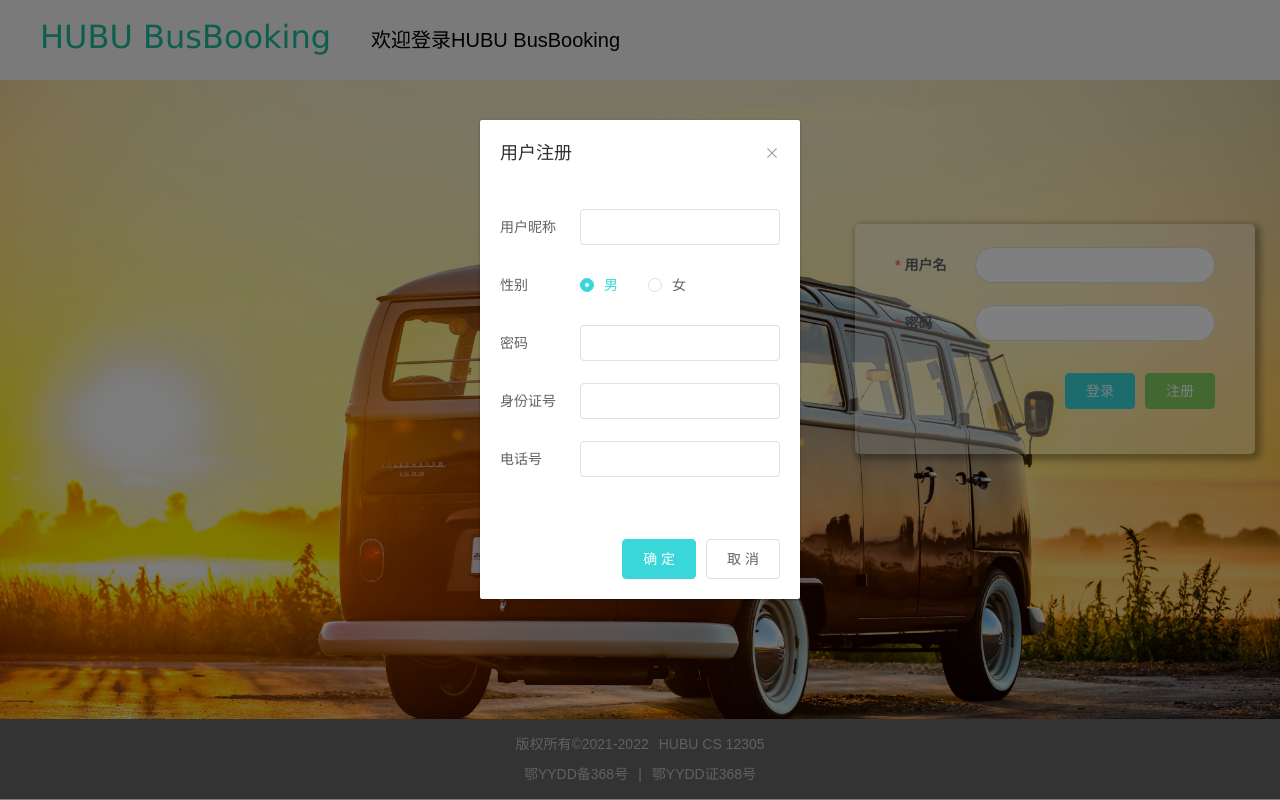
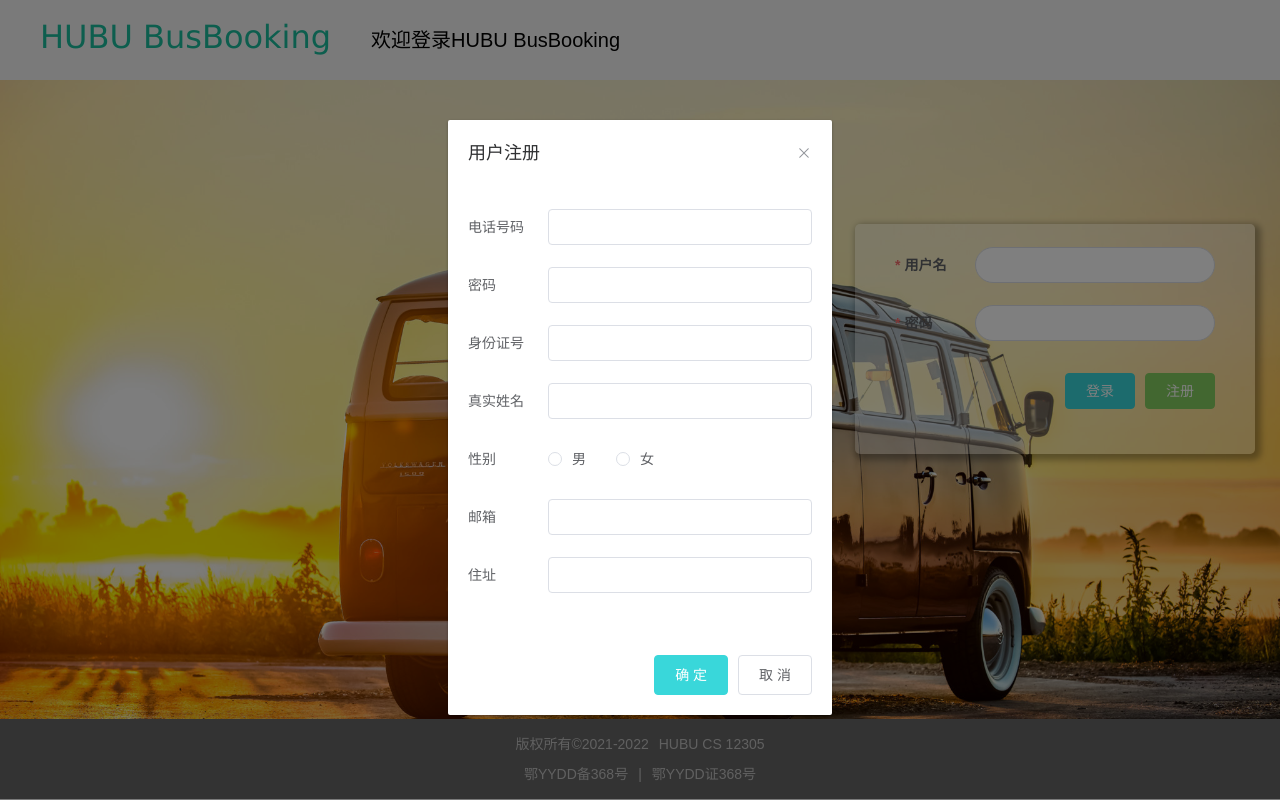
Before and after one commit to suxder/BusBookingFrontEnd, a Vue app: page /#/login in a window 1280 px wide. Both pictures are taken after a click on the button "注册". Built offline with nearby package versions, Linux system fonts and the light colour scheme.

Commit message:
用户注册完成

```diff
--- a/src/views/Login.vue
+++ b/src/views/Login.vue
@@ -75,7 +75,7 @@
     <el-dialog
       title="用户注册"
       :visible.sync="registerDialogVis"
-      width="25%"
+      width="30%"
       @closed="handleDialogClosed"
     >
       <el-form
@@ -87,33 +87,45 @@
         ref="registerInfoForm"
         hide-required-asterisk
       >
-        <el-form-item label="用户昵称" prop="userName">
+        <el-form-item label="电话号码" prop="telephone">
+          <el-input
+            v-model="registerInfo.telephone"
+            autocomplete="off"
+          ></el-input>
+        </el-form-item>
+        <el-form-item label="密码" prop="userPwd">
+          <el-input
+            v-model="registerInfo.userPwd"
+            autocomplete="off"
+            type="password"
+            show-password
+          ></el-input>
+        </el-form-item>
+        <el-form-item label="身份证号" prop="userIDCard">
+          <el-input
+            v-model="registerInfo.userIDCard"
+            autocomplete="off"
+          ></el-input>
+        </el-form-item>
+        <el-form-item label="真实姓名" prop="userName">
           <el-input
             v-model="registerInfo.userName"
             autocomplete="off"
           ></el-input>
         </el-form-item>
         <el-form-item label="性别" prop="gender">
-          <el-radio v-model="registerInfo.gender" label="男">男</el-radio>
-          <el-radio v-model="registerInfo.gender" label="女">女</el-radio>
+          <el-radio v-model="registerInfo.gender" label="1">男</el-radio>
+          <el-radio v-model="registerInfo.gender" label="0">女</el-radio>
         </el-form-item>
-        <el-form-item label="密码" prop="pwd">
+        <el-form-item label="邮箱" prop="userEmail">
           <el-input
-            v-model="registerInfo.pwd"
-            autocomplete="off"
-            type="password"
-            show-password
-          ></el-input>
-        </el-form-item>
-        <el-form-item label="身份证号" prop="identityCard">
-          <el-input
-            v-model="registerInfo.identityCard"
+            v-model="registerInfo.userEmail"
             autocomplete="off"
           ></el-input>
         </el-form-item>
-        <el-form-item label="电话号" prop="tel">
+        <el-form-item label="住址" prop="userAddress">
           <el-input
-            v-model="registerInfo.tel"
+            v-model="registerInfo.userAddress"
             autocomplete="off"
           ></el-input>
         </el-form-item>
@@ -145,7 +157,7 @@
 
 <script>
 import { mapMutations } from "vuex";
-import { isIdentityId,isTel } from "@/views/validate";
+import { isIdentityId,isTel,isEmail } from "@/views/validate";
 import VabVerify from '../plugin/vabVerify'
 export default {
   components: { VabVerify },
@@ -167,6 +179,14 @@ export default {
         callback();
       }
     };
+    const checkEmail = (rule, value, callback) => {
+      let errorMsg = isEmail(value);
+      if (errorMsg !== "") {
+        callback(new Error(errorMsg));
+      } else {
+        callback();
+      }
+    }
     return {
       backgroundImgUrl: require('@/assets/image/bus.jpg'),
       text: "向右滑动",
@@ -177,27 +197,35 @@ export default {
         tel: "",
       },
       registerInfo: {
+        telephone: "",
         userName: "",
-        pwd: "",
-        gender: "男",
-        identityCard: "", // 默认为失信人员身份证
-        tel: null
+        userPwd: "",
+        userGender: "1",
+        userIDCard: "", // 默认为失信人员身份证
+        userEmail: "",
+        userAddress: ""
       },
       registerInfoRules: {
         userName: [
-          { required: true, message: "请输入新用户名", trigger: "blur" },
+          { required: true, message: "请输入您的真实姓名", trigger: "blur" },
           { min: 3, max: 5, message: "长度在 3 到 5 个字符", trigger: "blur" },
         ],
-        pwd: [
+        userPwd: [
           { required: true, message: "请输入新密码", trigger: "blur" },
           { min: 3, max: 10, message: "长度在 3 到 10 个字符", trigger: "blur" },
         ],
-        identityCard: [
+        userIDCard: [
           { validator: checkIdentitytionId , trigger: "change" }
         ],
-        tel: [
+        telephone: [
           { validator: checkMobile , trigger: "change" }
         ],
+        userEmail: [
+          { validator: checkEmail, trigger: "change"}
+        ],
+        userAddress: [
+          { required: true, message: "地址不能为空", trigger: "blur"}
+        ]
       },
       loginInfoRules: {
         tel: [
@@ -222,7 +250,6 @@ export default {
     handleLogin () {
       this.$refs.loginInfoForm.validate( (valid => {
         if  (valid) {
-          // this.VabVerifyVis = !this.VabVerifyVis
           console.log(valid)
         }
       }))
@@ -242,6 +269,7 @@ export default {
               "/user/login",
               this.loginInfo
             );
+            console.log(data);
             const { data: res } = data;
             console.log(res);
             if (res.success) {
@@ -301,19 +329,30 @@ export default {
       this.$refs["registerInfoForm"].validate(async (valid) => {
         if (valid) {
           try {
-            const { data } = await this.$http.post("/user/register", this.registerInfo);
-            console.log(data);
-            if (data.success) {
+            const { data } = await this.$http.post("/user/signup", this.registerInfo);
+            const res = data.data
+            const code = data.code
+            if (code !== 9999) {
+              if ( res.success) {
               this.$message({
                 type: "success",
                 message: "注册成功",
                 duration: 1500,
               });
               this.registerDialogVis = false;
+              this.loginInfo.tel = this.registerInfo.telephone
+              this.loginInfo.pwd = this.registerInfo.userPwd
             } else {
               this.$message({
                 type: "error",
-                message: "注册失败",
+                message: "注册失败，请重新注册",
+                duration: 1500,
+              });
+            }
+            } else {
+              this.$message({
+                type: "error",
+                message: "注册失败，该用户已存在",
                 duration: 1500,
               });
             }
--- a/src/views/validate.js
+++ b/src/views/validate.js
@@ -83,3 +83,14 @@ export function isIdentityId(identityId) {
     }
     return errorMsg;
   }
+
+  export function isEmail(email) {
+    var isEmailRule = /^[A-Za-z0-9\u4e00-\u9fa5]+@[a-zA-Z0-9_-]+(.[a-zA-Z0-9_-]+)+$/;
+    var errorMsg = ""
+    if (email === "") {
+      errorMsg = "邮箱不能为空"
+    } else if (!isEmailRule.exec(email)) {
+      errorMsg = "你输入的邮箱长度或格式错误"
+    }
+    return errorMsg;
+  }
```
